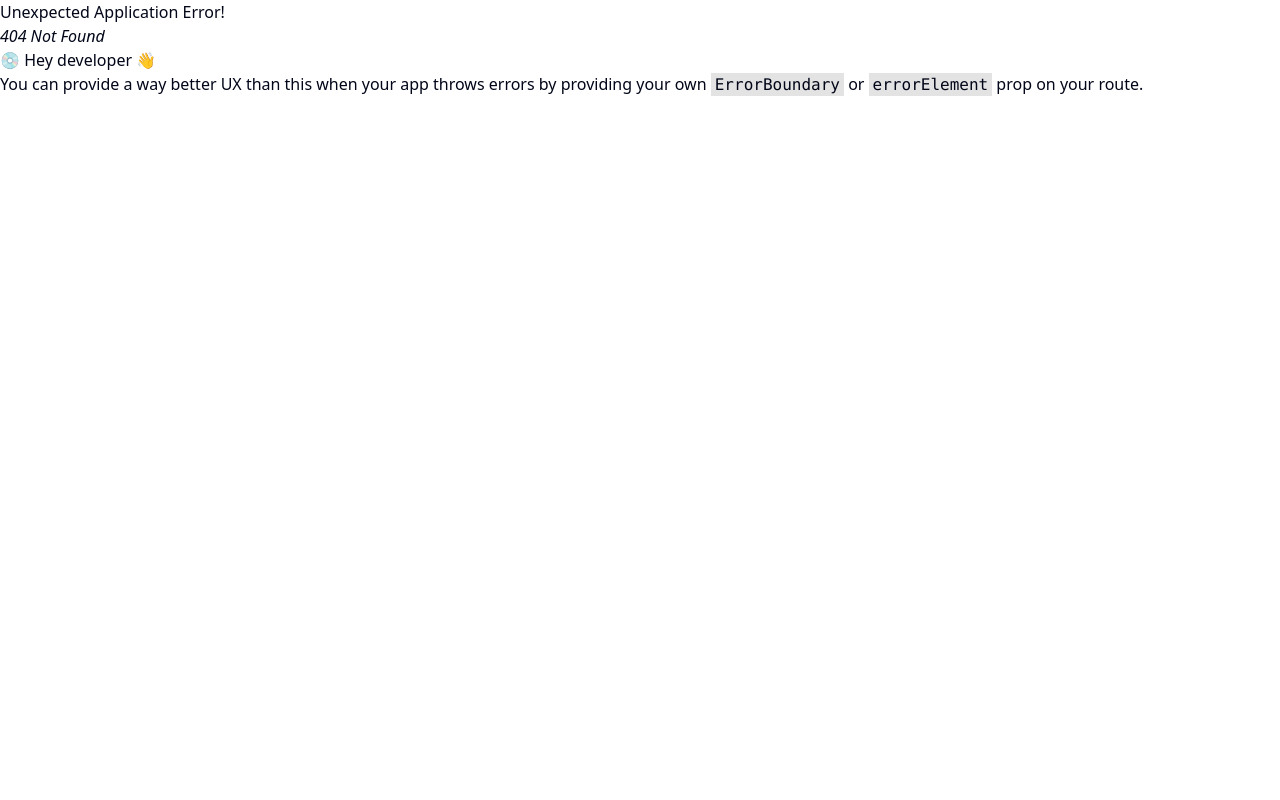
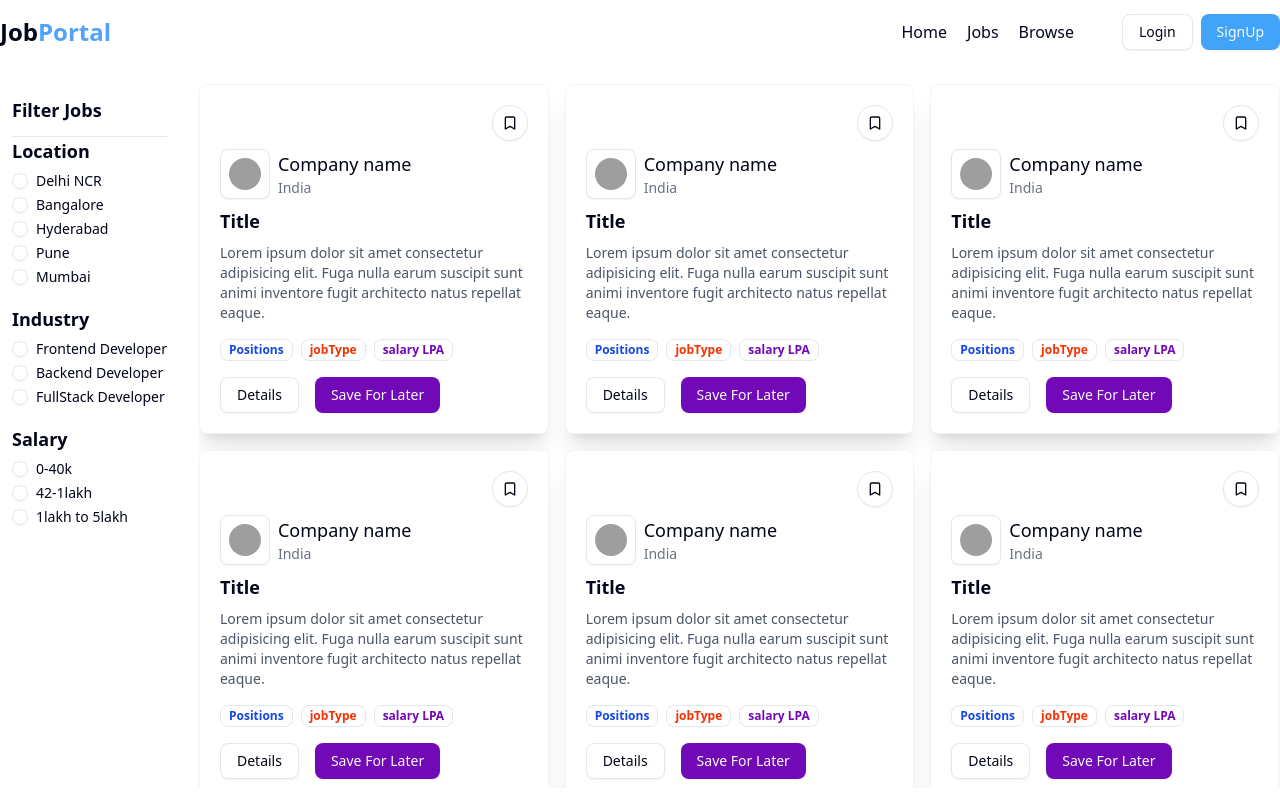
Before and after one commit to shubhii19/portal, a React (Vite) app in the folder frontend/: page /jobs in a window 1280 px wide. Before the commit this address had no page. Built offline with nearby package versions, Linux system fonts and the light colour scheme; grey boxes are pictures that could not be loaded.

Commit message:
home,job,browse pages done!

```diff
--- a/frontend/package.json
+++ b/frontend/package.json
@@ -21,6 +21,7 @@
     "class-variance-authority": "^0.7.1",
     "clsx": "^2.1.1",
     "embla-carousel-react": "^8.6.0",
+    "framer-motion": "^12.12.2",
     "lucide": "^0.511.0",
     "lucide-react": "^0.511.0",
     "next-themes": "^0.4.6",
--- /dev/null
+++ b/frontend/src/components/Browse.jsx
@@ -0,0 +1,28 @@
+import React from 'react'
+import Navbar from './shared/Navbar'
+import Job from './Job'
+
+
+const randomJObs = [1,2,3]
+const Browse = () => {
+  return (
+     <div>
+            <Navbar />
+            <div className='max-w-7xl mx-auto my-10'>
+                <h1 className='font-bold text-xl my-10'>Search Results ({randomJObs.length})</h1>
+                <div className='grid grid-cols-3 gap-4'>
+                    {
+                       randomJObs.map((job) => {
+                            return (
+                                <Job />
+                            )
+                        })
+                    }
+                </div>
+
+            </div>
+        </div>
+  )
+}
+
+export default Browse
--- /dev/null
+++ b/frontend/src/components/FilterCard.jsx
@@ -0,0 +1,48 @@
+import React from 'react'
+import { Label } from './ui/label'
+import { RadioGroup, RadioGroupItem } from './ui/radio-group'
+
+const fitlerData = [
+    {
+        fitlerType: "Location",
+        array: ["Delhi NCR", "Bangalore", "Hyderabad", "Pune", "Mumbai"]
+    },
+    {
+        fitlerType: "Industry",
+        array: ["Frontend Developer", "Backend Developer", "FullStack Developer"]
+    },
+    {
+        fitlerType: "Salary",
+        array: ["0-40k", "42-1lakh", "1lakh to 5lakh"]
+    },
+]
+const FilterCard = () => {
+  return (
+   <div className='w-full bg-white p-3 rounded-md'>
+            <h1 className='font-bold text-lg'>Filter Jobs</h1>
+            <hr className='mt-3' />
+            <RadioGroup >
+                {
+                    fitlerData.map((data, index) => (
+                        <div>
+                            <h1 className='font-bold text-lg'>{data.fitlerType}</h1>
+                            {
+                                data.array.map((item, idx) => {
+                                    const itemId = `id${index}-${idx}`
+                                    return (
+                                        <div className='flex items-center space-x-2 my-2'>
+                                            <RadioGroupItem value={item} id={itemId} />
+                                            <Label >{item}</Label>
+                                        </div>
+                                    )
+                                })
+                            }
+                        </div>
+                    ))
+                }
+            </RadioGroup>
+        </div>
+  )
+}
+
+export default FilterCard
--- /dev/null
+++ b/frontend/src/components/Job.jsx
@@ -0,0 +1,44 @@
+import React from 'react'
+import { Button } from './ui/button'
+import { AvatarImage,Avatar } from './ui/avatar'
+import {  Bookmark } from 'lucide-react'
+import { Badge } from './ui/badge'
+
+const Job = () => {
+  return (
+     <div className='p-5 rounded-md shadow-xl bg-white border border-gray-100'>
+            <div className='flex items-center justify-between'>
+                <p className='text-sm text-gray-500'></p>
+                <Button variant="outline" className="rounded-full" size="icon"><Bookmark /></Button>
+            </div>
+
+            <div className='flex items-center gap-2 my-2'>
+                <Button className="p-6" variant="outline" size="icon">
+                    <Avatar>
+                        <AvatarImage src="https://images.unsplash.com/photo-1657885428127-38a40be4e232?q=80&w=2062&auto=format&fit=crop&ixlib=rb-4.1.0&ixid=M3wxMjA3fDB8MHxwaG90by1wYWdlfHx8fGVufDB8fHx8fA%3D%3D" />
+                    </Avatar>
+                </Button>
+                <div>
+                    <h1 className='font-medium text-lg'>Company name</h1>
+                    <p className='text-sm text-gray-500'>India</p>
+                </div>
+            </div>
+
+            <div>
+                <h1 className='font-bold text-lg my-2'>Title</h1>
+                <p className='text-sm text-gray-600'>Lorem ipsum dolor sit amet consectetur adipisicing elit. Fuga nulla earum suscipit sunt animi inventore fugit architecto natus repellat eaque.</p>
+            </div>
+            <div className='flex items-center gap-2 mt-4'>
+                <Badge className={'text-blue-700 font-bold'} variant="ghost"> Positions</Badge>
+                <Badge className={'text-[#F83002] font-bold'} variant="ghost">jobType</Badge>
+                <Badge className={'text-[#7209b7] font-bold'} variant="ghost">salary LPA</Badge>
+            </div>
+            <div className='flex items-center gap-4 mt-4'>
+                <Button variant="outline">Details</Button>
+                <Button className="bg-[#7209b7]">Save For Later</Button>
+            </div>
+        </div>
+  )
+}
+
+export default Job
--- /dev/null
+++ b/frontend/src/components/Jobs.jsx
@@ -0,0 +1,42 @@
+import React from "react";
+import Navbar from "./shared/Navbar";
+import FilterCard from "./FilterCard";
+import Job from "./Job";
+import { motion } from "framer-motion";
+
+const jobsArray = [1, 2, 3, 4, 5, 6, 7, 8];
+const Jobs = () => {
+  return (
+    <div>
+      <Navbar />
+      <div className="max-w-7xl mx-auto mt-5">
+        <div className="flex gap-5">
+          <div className="w-20%">
+            <FilterCard />
+          </div>
+          {jobsArray.length <= 0 ? (
+            <span>Job not found</span>
+          ) : (
+            <div className="flex-1 h-[88vh] overflow-y-auto pb-5">
+              <div className="grid grid-cols-3 gap-4">
+                {jobsArray.map((job,i) => (
+                  <motion.div
+                    initial={{ opacity: 0, x: 100 }}
+                    animate={{ opacity: 1, x: 0 }}
+                    exit={{ opacity: 0, x: -100 }}
+                    transition={{ duration: 0.3 }}
+                    key={job?._id}
+                  >
+                    <Job job={job} />
+                  </motion.div>
+                ))}
+              </div>
+            </div>
+          )}
+        </div>
+      </div>
+    </div>
+  );
+};
+
+export default Jobs;
--- a/frontend/src/components/auth/Login.jsx
+++ b/frontend/src/components/auth/Login.jsx
@@ -9,7 +9,7 @@ import { USER_API_END_POINT } from "../../utils/constant";
 import axios from "axios";
 import { toast } from "sonner";
 import { useDispatch, useSelector } from "react-redux";
-import { setLoading } from "@/redux/authSlice";
+import { setLoading, setUser } from "@/redux/authSlice";
 import store from "@/redux/store";
 import { Loader2 } from "lucide-react";
 
@@ -38,11 +38,15 @@ const Login = () => {
         withCredentials: true,
       });
       if (res.data.success) {
+        dispatch(setUser(res.data.user));
         navigate("/");
         toast.success(res.data.message);
       }
     } catch (error) {
       console.log(error);
+      toast.error(error.response.data.message
+
+      )
     } finally {
       dispatch(setLoading(false));
     }
--- a/frontend/src/components/shared/Navbar.jsx
+++ b/frontend/src/components/shared/Navbar.jsx
@@ -5,10 +5,12 @@ import { Avatar, AvatarImage } from "../ui/avatar";
 import { User } from "lucide-react";
 import { LogOut } from "lucide-react";
 import { Link } from "react-router-dom";
+import { useSelector } from "react-redux";
 // import { PopoverTrigger } from "@radix-ui/react-popover";
 
 const Navbar = () => {
-  const user = false;
+
+  const {user} = useSelector(store=>store.auth);
   return (
     <div className="bg-white">
       <div className="flex items-center justify-between mx-auto  max-w-7xl h-16 ">
@@ -19,9 +21,9 @@ const Navbar = () => {
         </div>
         <div className="flex items-center gap-12">
           <ul className="flex font-medium items-center gap-5">
-            <li>Home</li>
-            <li>Jobs</li>
-            <li>Browse</li>
+            <li><Link to="/">Home</Link></li>
+            <li><Link to="/jobs">Jobs</Link></li>
+            <li><Link to="/browse">Browse</Link></li>
           </ul>
           {!user ? (
             <div className="flex items-center gap-2">
@@ -75,3 +77,8 @@ const Navbar = () => {
 };
 
 export default Navbar;
+
+
+
+
+// 5:57:00
--- a/frontend/src/redux/authSlice.js
+++ b/frontend/src/redux/authSlice.js
@@ -3,15 +3,19 @@ import { createSlice } from "@reduxjs/toolkit";
 const authSlice = createSlice({
     name:"auth",
     initialState:{
-        loading:false
+        loading:false ,
+        user:null
     },
     reducers:{
         // actions
         setLoading:(state,actions)=>{
             state.loading= actions.payload;
+        },
+        setUser:(state,actions)=>{
+            state.user=actions.payload;
         }
     }
 });
 
-export const {setLoading} = authSlice.actions;
+export const {setLoading, setUser} = authSlice.actions;
 export default authSlice.reducer;
```
Also changed, not shown: frontend/src/App.jsx (+11 -1 lines), 1 other file (tests, documents, lock files or other folders).
